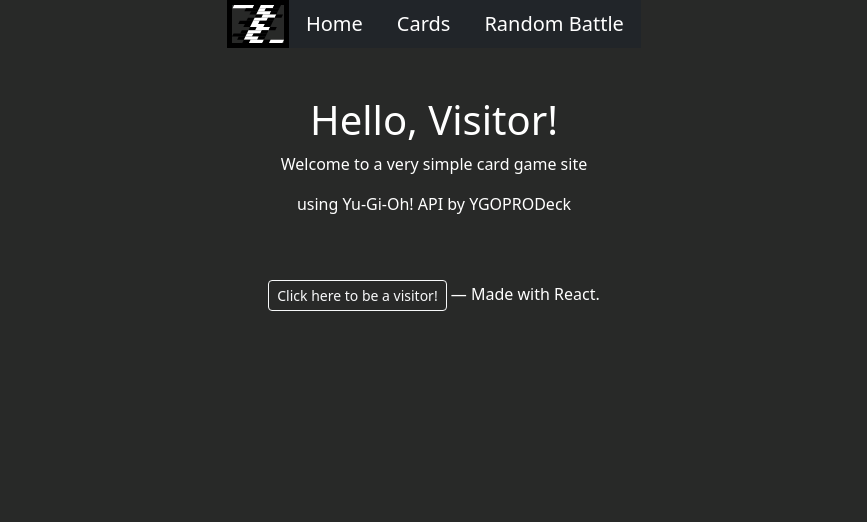
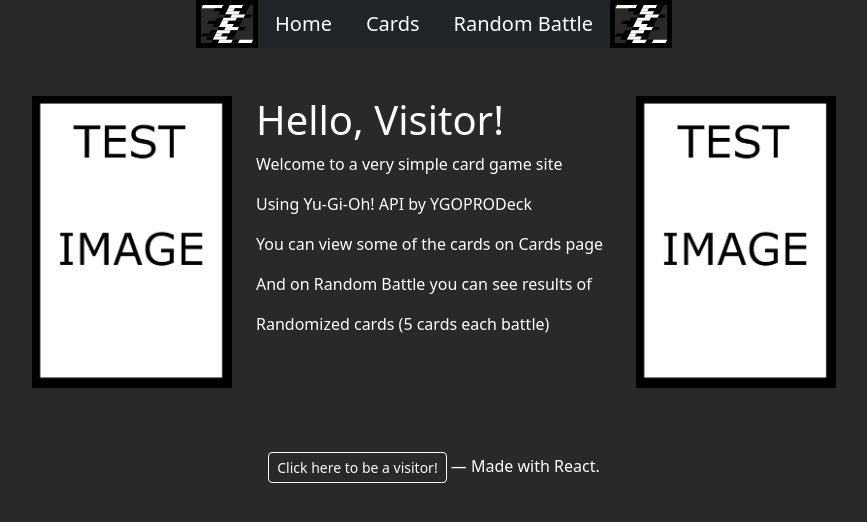
Before and after one commit to Soltimer/my-first-react-app, a React (Vite) app: page / in a window 1280 px wide. Shown: the top 522 px of the page, without its empty margins (206-1073 px from the left). Built offline with nearby package versions, Linux system fonts and the light colour scheme.

Commit message:
feat: add 2 test images to main page and more text, edit styling

```diff
--- a/src/App.jsx
+++ b/src/App.jsx
@@ -3,15 +3,28 @@ import Greeting from './components/Greeting'
 import Header from './components/Header'
 import Footer from './components/Footer'
 import './styles/App.css'
+import test_image from './assets/test_image.jpg';
 
 function App() {
   return (
     <>
-      <Header/>
-        <main className="container my-5 text-center">
-          <Greeting name="Visitor"/>
-        </main>
-      <Footer/>
+      <Header />
+      <main className="container my-5">
+        <div className="row justify-content-center g-4">
+          <div className="col-12 col-md-4 text-end">
+            <img src={test_image} alt="Test image"
+            className="test_image border border-1 border-black"/>
+          </div>
+          <div className="col-12 col-md-4 text-left">
+            <Greeting name="Visitor" />
+          </div>
+          <div className="col-12 col-md-4 text-start">
+            <img src={test_image} alt="Test image"
+            className="test_image border border-1 border-black"/>
+          </div>
+        </div>
+      </main>
+      <Footer />
     </>
   );
 }
--- a/src/components/Greeting.jsx
+++ b/src/components/Greeting.jsx
@@ -5,7 +5,10 @@ function Greeting(props) {
     <div>
         <h1 className="text-white">Hello, {props.name}!</h1>
         <p className="text-white">Welcome to a very simple card game site</p>
-        <p className="text-white">using Yu-Gi-Oh! API by YGOPRODeck</p>
+        <p className="text-white">Using Yu-Gi-Oh! API by YGOPRODeck</p>
+        <p className="text-white">You can view some of the cards on Cards page</p>
+        <p className="text-white">And on Random Battle you can see results of</p>
+        <p className="text-white">Randomized cards (5 cards each battle)</p>
     </div>
     );
 }
--- a/src/components/Header.jsx
+++ b/src/components/Header.jsx
@@ -10,6 +10,8 @@ function Header() {
                     <a href="/"         className="btn btn-dark btn-lg rounded-0">Home</a>
                     <a href="/about"    className="btn btn-dark btn-lg rounded-0">Cards</a>
                     <a href="/services" className="btn btn-dark btn-lg rounded-0">Random Battle</a>
+                    <a href="/"><img src={main_icon} alt="Main icon"
+                    className="main_icon border border-5 border-black"/></a>
             </nav>
         </header>
     );
--- a/src/styles/App.css
+++ b/src/styles/App.css
@@ -0,0 +1,4 @@
+.test_image {
+  height: 292px;
+  width: 200px;
+}
```
Also changed, not shown: src/assets/test_image.jpg (added).
